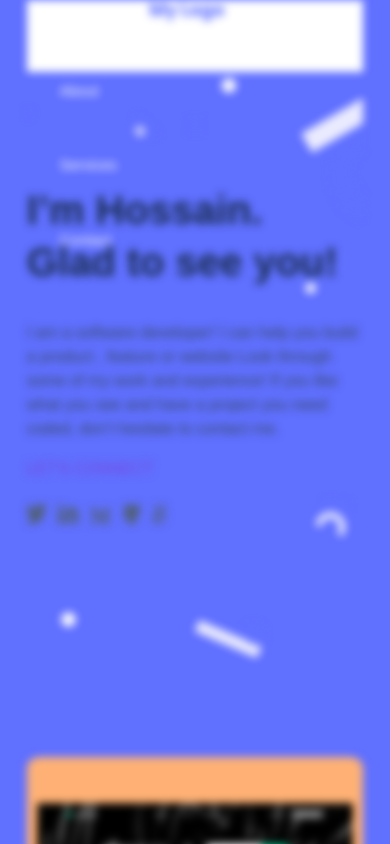
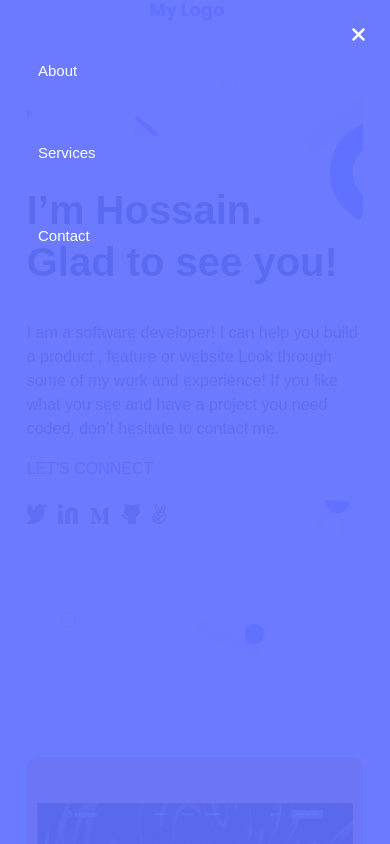
Before and after one commit to HossainAraf/Portfolio, a website: page index.html in a window 390 px wide. Both pictures are taken after a click on the element 352 px from the left and 36 px from the top of the page. Shown: the top 844 px of the page. Drawn offline with Linux system fonts and the light colour scheme.

Commit message:
Change x-icon color & position

```diff
--- a/app.js
+++ b/app.js
@@ -9,6 +9,7 @@ let mainMenu = document.querySelector(".menu");
 let menuItem = document.querySelectorAll(".menu-item");
 let navbar = document.querySelector('.navbar');
 let body = document.querySelector('body');
+let logo = document.querySelector('.logo');
 
 toggleButton.addEventListener('click', show);
 xIcon.addEventListener('click', hide);
@@ -23,14 +24,16 @@ function show () {
   // mainMenu.style.width = '100%';
   // mainMenu.style.height = '100%';
   // mainMenu.style.marginTop = '10%';
-  mainMenu.style.opacity = '1';
-  body.style.backgroundColor = '#6070ff';
-  body.style.filter = "blur(4px)";
+  mainMenu.style.opacity = '.93';
+  // body.style.backgroundColor = '#6070ff';
+  // body.style.filter = "blur(2px)";
   toggleButton.style.display =  'none';
   xIcon.style.display = 'flex';
+  xIcon.style.right = '0';
   navbar.style.display = 'flex';
   navbar.style.flexDirection = 'column';
-
+  // logo.style.display = 'flex';
+  // logo.style.justifyContent = 'flex-start'
 }
 
 function hide () {
--- a/style.css
+++ b/style.css
@@ -42,11 +42,11 @@
   height: 72px;
 }
 
-.toggle-button {
+/* .toggle-button {
   color: #6070ff;
   font-size: 36px;
   font-weight: 300;
-}
+} */
 
 .menu {
   display: none;
@@ -54,6 +54,10 @@
   flex-direction: column;
   width: 100%;
   height: 100%;
+  position: fixed;
+  top: 0;
+  left: 0;
+  background-color: #6070ff;
 }
 
 .menu li {
@@ -347,10 +351,10 @@ i {
   flex-basis: calc(99% / 3);
   padding-right: 5%;
 } */
-/*
+
 .menu-icon {
   color: #6070ff;
-} */
+}
 
 /* Form */
 #form {
@@ -567,18 +571,18 @@ i {
 
 .x-icon {
   display: none;
+  position: absolute;
+  z-index: 1;
+  top: 3%;
+  left: 90%;
 }
 
 /* Font awesome */
 .fa-solid,
 .fas {
   font-weight: 900;
-  color: #6070ff;
+  color: #fff;
 }
-
-/* .fa-times {
-  display: none;
-} */
 
 @media only screen and (min-width: 768px) {
   /* * {
```
